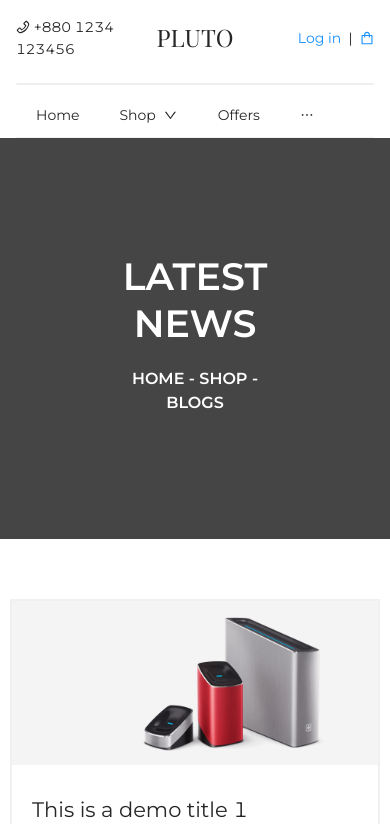
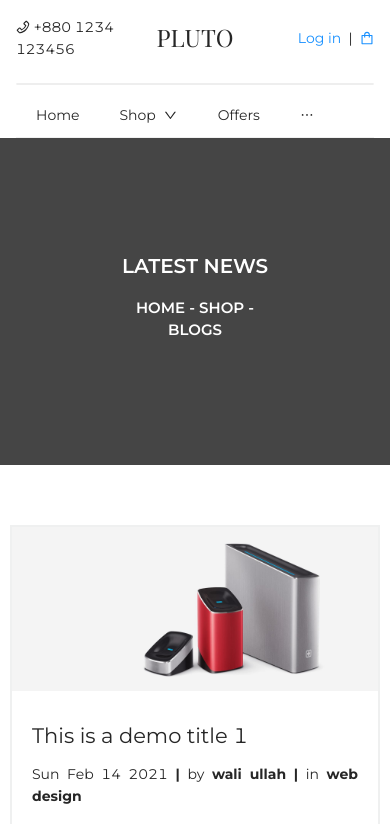
Before and after one commit to Alamin02/pluto, a React (Create React App) app: page /blogs in a window 390 px wide. Shown: the top 824 px of the page. Built offline with nearby package versions, Linux system fonts and the light colour scheme; a web font is replaced by a local one.

Commit message:
main header responsive

```diff
--- a/src/components/main-header/MainHeader.js
+++ b/src/components/main-header/MainHeader.js
@@ -1,19 +1,23 @@
 import React from 'react'
-import { Typography } from 'antd';
+import { Typography, Grid } from 'antd';
 import 'antd/dist/antd.css';
 import styles from './MainHeader.module.css'
+import classNames from "classnames";
 
 const { Title } = Typography;
-
-const myTitle = {
-    color: '#fff',
-    textTransform: 'uppercase',
-}
+const { useBreakpoint } = Grid;
 const MainHeader = ({ name, sub }) => {
+    const screens = useBreakpoint();
     return (
         <div className={styles.productDetails}>
-            <Title style={myTitle}>{name}</Title>
-            <Title level={5} style={myTitle}>{sub}</Title>
+            <Title className={classNames(
+                { [styles.myTitle]: screens },
+                { [styles.myTitleXs]: screens.xs }
+            )}>{name}</Title>
+            <Title level={5} className={classNames(
+                { [styles.myTitle]: screens },
+                { [styles.subTitleXs]: screens.xs }
+            )}>{sub}</Title>
         </div>
     )
 }
--- a/src/components/main-header/MainHeader.module.css
+++ b/src/components/main-header/MainHeader.module.css
@@ -3,3 +3,13 @@
   background: #454545;
   padding: 116px;
 }
+.myTitle {
+  color: #fff !important;
+  text-transform: uppercase;
+}
+.myTitleXs {
+  font-size: 20px !important;
+}
+.subTitleXs {
+  font-size: 15px !important;
+}
--- a/src/components/product-view/ProductView.js
+++ b/src/components/product-view/ProductView.js
@@ -1,5 +1,6 @@
 import React, { useState } from "react";
 import { Row, Col, Space } from "antd";
+import { Image } from 'antd';
 import image1_large from "../../assets/images/watch-1-large.jpg";
 import image1 from "../../assets/images/watch-1-small.jpg";
 import image2 from "../../assets/images/watch-2-small.jpg";
@@ -48,7 +49,8 @@ function ProductView({ product }) {
         <Col sm={18} md={12} lg={12}>
           <div style={{ padding: "20px" }}>
             <div>
-              <img alt="example" src={imgSrc} />
+              <Image src={imgSrc} alt='example' />
+              {/* <img alt="example" src={imgSrc} /> */}
             </div>
             <Row gutter={[6, 6]} style={{ marginTop: "2px" }}>
               <ProductImage
```
